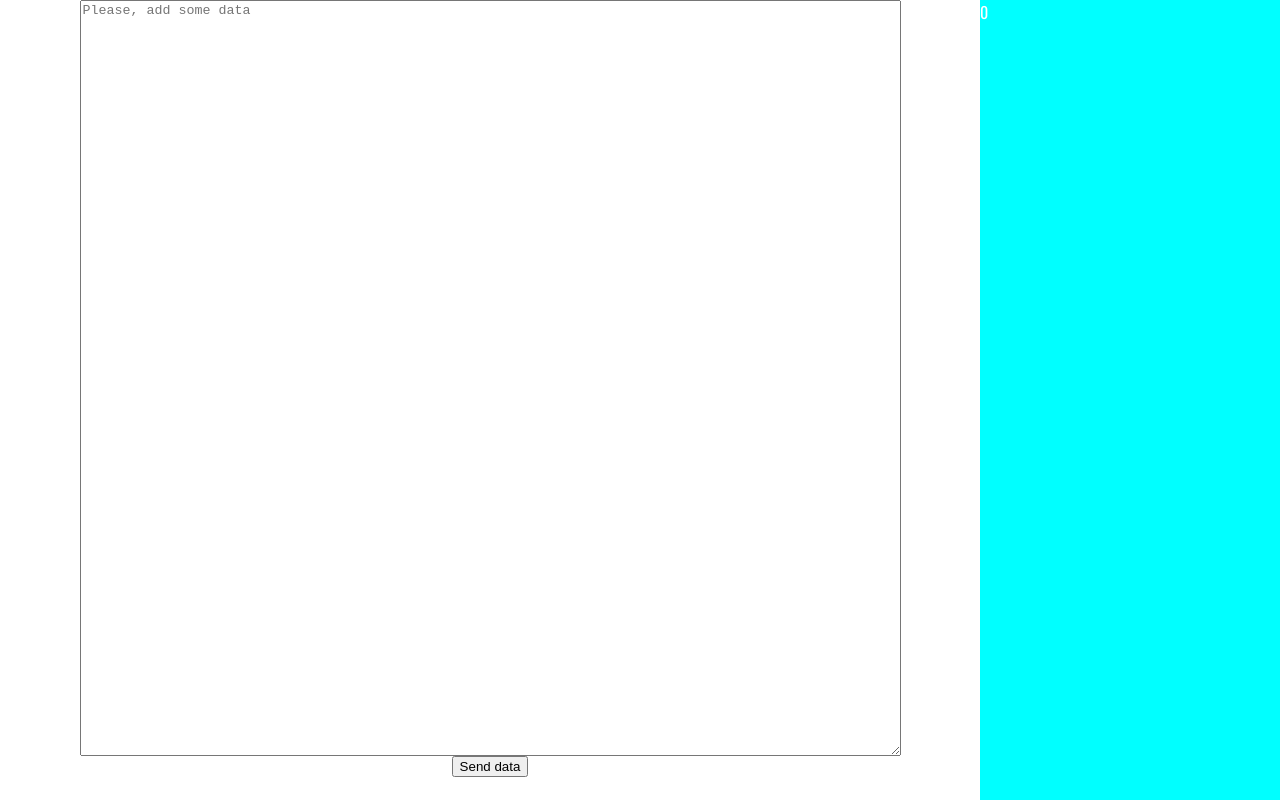
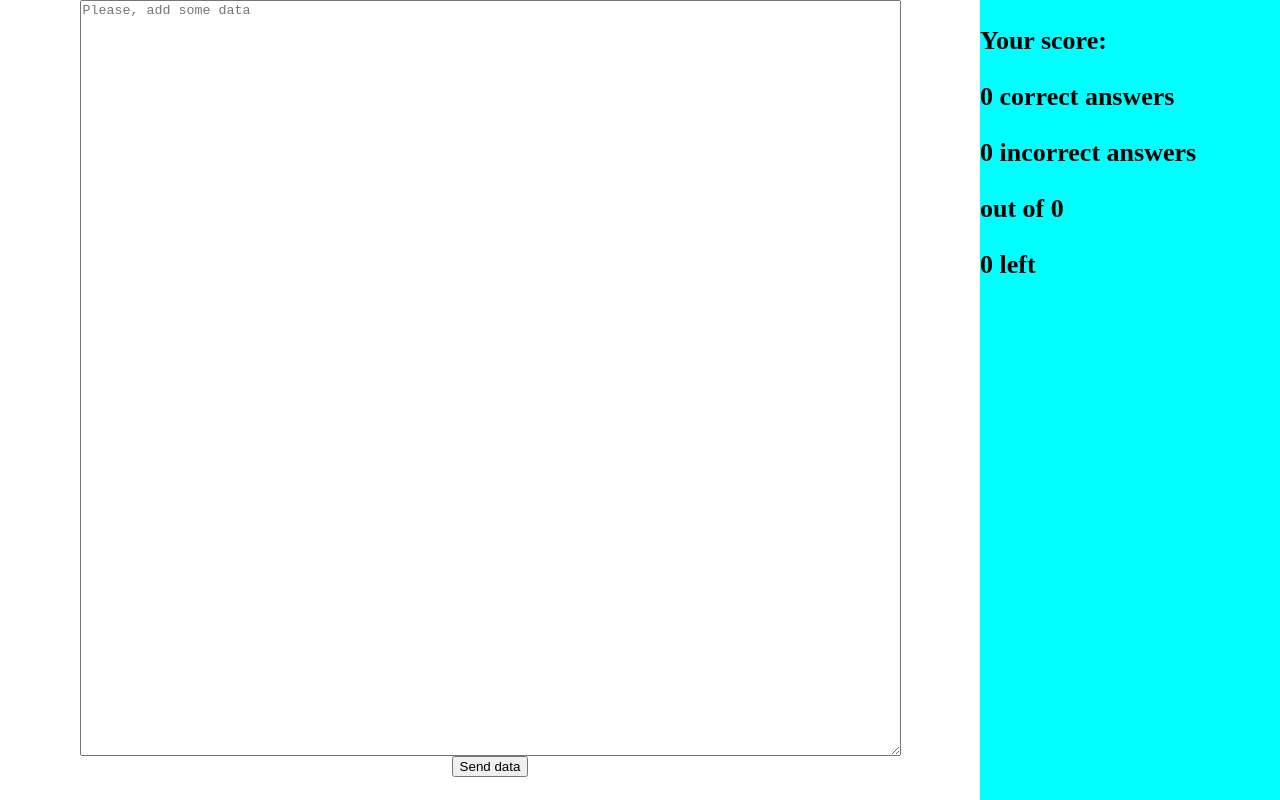
Before and after one commit to YuriyMamoshin/memo-shine, a React (Create React App) app: page / in a window 1280 px wide. Built offline with nearby package versions, Linux system fonts and the light colour scheme.

Commit message:
Rendered statistic on the sidebar

```diff
--- a/public/index.html
+++ b/public/index.html
@@ -1,5 +1,6 @@
 <!DOCTYPE html>
 <html lang="en">
+
 <head>
   <meta charset="utf-8" />
   <meta name="viewport" content="width=device-width, initial-scale=1" />
@@ -10,8 +11,11 @@
   <link href="https://fonts.googleapis.com/css2?family=Oswald&display=swap" rel="stylesheet">
 
 </head>
+
 <body>
+
 
   <div id="root"></div>
 </body>
+
 </html>
--- a/src/App.js
+++ b/src/App.js
@@ -1,6 +1,7 @@
 import Start from "./Start";
 
 function App() {
+
 
 
 
--- a/src/Grade.js
+++ b/src/Grade.js
@@ -1,10 +1,9 @@
 export default function Grade(props) {
     return (
 <div
-onClick={props.grade}
+onClick={() => props.grade(props.memoId, props.id)}
 className={props.class}
 style={props.style}
-id={props.id}
 >
 {props.content}
 </div>
--- a/src/Memo.js
+++ b/src/Memo.js
@@ -5,22 +5,13 @@ export default function Memo(props) {
         <div
             className="memo-container"
         >
-            {/* <div
-                className="grade-button correct-button"
-                onClick={props.grade}
-                style={{ visibility: props.checked ? "visible" : "hidden" }}
-            >Correct</div>
-            <div
-                className="grade-button incorrect-button"
-                onClick={props.grade}
-                style={{ visibility: props.checked ? "visible" : "hidden" }}
-            >Incorrect</div> */}
 
             <Grade
                 grade={props.grade}
                 class="grade-button correct-button"
                 style={{ visibility: props.checked ? "visible" : "hidden" }}
                 content="Correct"
+                memoId={props.memoId}
                 id={1}
             />
             <Grade
@@ -28,7 +19,8 @@ grade={props.grade}
                 class="grade-button incorrect-button"
                 style={{ visibility: props.checked ? "visible" : "hidden" }}
                 content="Incorrect"
-id={2}
+                memoId={props.memoId}
+                id={0}
             />
 
             <div className="memo-answer" onClick={props.check}>{props.answer}</div>
--- a/src/Sidebar.js
+++ b/src/Sidebar.js
@@ -1,9 +1,15 @@
 export default function Sidebar(props) {
 
 
-    return(
+    return (
         <div className="sidebar-container">
-{props.answers.length}
+            <p>Your score:</p>
+            <p>{props.correctAnswers.length} correct answers</p>
+            <p>{props.incorrectAnswers.length} incorrect answers</p>
+            <p>out of {props.data.length + props.correctAnswers.length + props.incorrectAnswers.length}</p>
+            <p>{props.data.length} left</p>
+
+
         </div>
     )
 }
--- a/src/Start.js
+++ b/src/Start.js
@@ -8,7 +8,7 @@ export default function Start() {
 
     const [data, setData] = useState([]);
     const [isSubmitted, setIsSubmitted] = useState(false);
-    const [answers, setAnswers] = useState({answers: []});
+    const [answers, setAnswers] = useState({ correctAnswers: [], incorrectAnswers: [] });
 
     function collectData(event) {
         let value = event.target.value;
@@ -40,19 +40,26 @@ export default function Start() {
         })
     }
 
-    function gradeAnswer(id) {
+    function gradeAnswer(id, gradeId) {
         setData(oldData => {
             const result = oldData.reduce((res, memo) => {
                 res[memo.id !== id ? "residualMemos" : "gradedMemo"].push(memo);
                 return res;
             }, { residualMemos: [], gradedMemo: [] })
             setAnswers(oldAnswers => {
-                return {
-                    ...oldAnswers,
-                    answers: [
-                        ...oldAnswers.answers, answers[oldAnswers.answers.length] = result.gradedMemo[0]
-                    ]
-                }
+                return gradeId ?
+                    {
+                        ...oldAnswers,
+                        correctAnswers: [
+                            ...oldAnswers.correctAnswers, answers[oldAnswers.correctAnswers.length] = result.gradedMemo[0]
+                        ]
+                    } :
+                    {
+                        ...oldAnswers,
+                        incorrectAnswers: [
+                            ...oldAnswers.incorrectAnswers, answers[oldAnswers.incorrectAnswers.length] = result.gradedMemo[0]
+                        ]
+                    }
             })
             return result.residualMemos;
         })
@@ -66,7 +73,8 @@ export default function Start() {
             definition={memo.definition}
             checked={memo.checked}
             check={() => checkAnswer(memo.id)}
-            grade={() => gradeAnswer(memo.id)}
+            grade={gradeAnswer}
+            memoId={memo.id}
         />
     })
 
@@ -84,7 +92,9 @@ export default function Start() {
                 }
             </div>
             <Sidebar
-            answers={answers.answers}
+                correctAnswers={answers.correctAnswers}
+                incorrectAnswers={answers.incorrectAnswers}
+                data={data}
             />
         </div>
     );
--- a/src/index.css
+++ b/src/index.css
@@ -74,4 +74,8 @@ overflow: auto;
   width: 300px;
   height: 100%;
   background-color: aqua;
+  font-family: 'Times New Roman', Times, serif;
+  font-size: 26px;
+  font-weight: 600;
+  color: black;
 }
```
Lines whose indentation alone changed are shown as unchanged.
